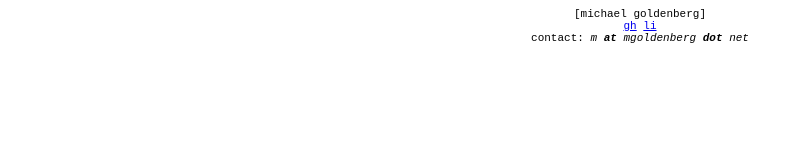
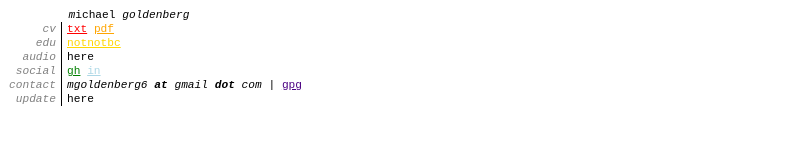
Before and after one commit to mgoldenberg/mgoldenberg.net, a plain HTML site: page index.html in a window 1280 px wide. Shown: the whole page, without its empty margins (0-800 px from the left). Drawn offline with Linux system fonts and the light colour scheme.

Commit message:
some updates to the main page
changed html to use a table, as it is most dependably supported. i understand
one shouldn't use a table for layout, but the page happens to be tabular, so
i think it's okay.

```diff
--- /dev/null
+++ b/css/styles.css
@@ -0,0 +1,28 @@
+body {
+  font-family: courier new;
+  font-size: 70%;
+}
+
+.layout {
+	border-collapse: collapse;
+}
+
+.column-header {
+	font-weight: normal;
+	text-align: left;
+	padding-left: 7px;
+}
+
+.row-header {
+	font-weight: normal;
+  text-align: right;
+	vertical-align: top;
+  font-style: italic;
+  color: gray;
+	padding-right: 5px;
+}
+
+.row-content {
+	padding-left: 5px;
+	border-left: 1px solid black;
+}
--- a/index.html
+++ b/index.html
@@ -1,13 +1,65 @@
 <!DOCTYPE html>
 <html>
-  <body>
-    <div style="font-family:courier new;font-size:11px">
-      <center>
-        [michael goldenberg] <br>
-        <a href="https://github.com/mgoldenberg">gh</a>
-        <a href="https://www.linkedin.com/in/migoldenberg/">li</a><br>
-        contact: <i>m <b>at</b> mgoldenberg <b>dot</b> net</i>
-      </center>
-    </div>
-  </body>
+	<head>
+		<link type="text/css" rel="stylesheet" href="css/styles.css"/>
+	</head>
+	<body>
+		<header>
+			<div>
+			</div>
+		</header>
+		<table class="layout">
+			<tr>
+				<td class="origin">
+				</td><th class="column-header">
+					<i>m</i>ichael <i>goldenberg</i>
+				</th>
+			</tr>
+			<tr class="row">
+				<th class="row-header">
+					cv
+				</th><td class="row-content">
+					<a href="resume.txt">txt</a>
+					<a href="resume.pdf">pdf</a>
+				</td>
+			</tr>
+			<tr class="row">
+				<th class="row-header">
+					edu
+				<td class="row-content">
+					<a href="http://notnotbc.org">notnotbc</a>
+				</td>
+			</tr>
+			<tr class="row">
+				<th class="row-header">
+					audio
+				</th><td class="row-content">
+					here
+				</td>
+			</tr>
+			<tr class="row">
+				<th class="row-header">
+					social
+				</th><td class="row-content">
+					<a href="https://github.com/mgoldenberg">gh</a>
+					<a href="https://www.linkedin.com/in/migoldenberg/">in</a>
+				</td>
+			</tr>
+			<tr class="row">
+				<th class="row-header">
+					contact
+				</th><td class="row-content">
+					<i> mgoldenberg6 <b>at</b> gmail <b>dot</b> com </i> | <a href="pubkey.asc">gpg</a>
+				</td>
+			</tr>
+			<tr class="row">
+				<th class="row-header">
+					update
+				</th><td class="row-content">
+					here
+				</td>
+			</tr>
+		</table>
+	</body>
+	<script type="text/javascript" src="js/script.js"></script>
 </html>
--- /dev/null
+++ b/js/script.js
@@ -0,0 +1,5 @@
+const colors = ["red", "orange", "gold", "green", "lightblue", "indigo", "violet"];
+let links = document.links;
+for(let i = 0; i < links.length; i++) {
+    links[i].style.color = colors[i % colors.length];
+}
```
